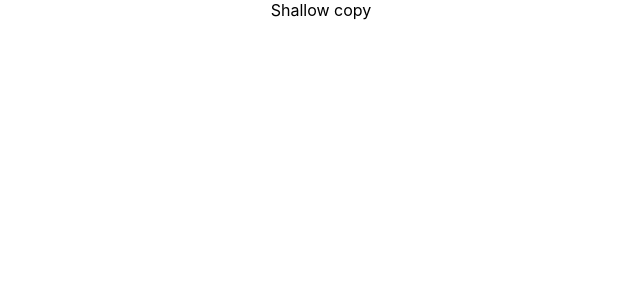
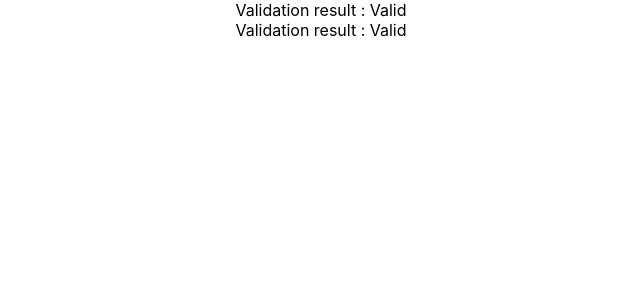
Before and after one commit to toanlehcm/HoleTex, a React (Create React App) app: page / in a window 1280 px wide. Shown: the top 300 px of the page, without its empty margins (319-959 px from the left). Built offline with nearby package versions, Linux system fonts and the light colour scheme.

Commit message:
SOLID: LiskovSubstitutionPrinciple

```diff
--- a/src/App.js
+++ b/src/App.js
@@ -1,10 +1,10 @@
 import './App.css';
-import ShallowCopy from './lesson/ShallowCopy';
+import LiskovSubstitutionPrinciple from './lesson/LiskovSubstitutionPrinciple';
 
 function App() {
   return (
     <div className="App">
-      <ShallowCopy />
+      <LiskovSubstitutionPrinciple />
     </div>
   );
 }
--- /dev/null
+++ b/src/lesson/LiskovSubstitutionPrinciple/index.js
@@ -0,0 +1,35 @@
+import React from 'react';
+
+class FormValidator extends React.Component {
+  validate() {
+    const { value } = this.props;
+    console.log('value', value);
+    return value && value.trim() !== '';
+  }
+
+  render() {
+    return <div>Validation result : {this.validate() ? 'Valid' : 'Invalid'}</div>;
+  }
+}
+
+class EmailValidator extends FormValidator {
+  validate() {
+    const { value } = this.props;
+    console.log('value *', value);
+    const isValidBase = super.validate();
+    console.log('isValidBase', isValidBase);
+    const emailPattern = /^[^\s@]+@[^\s@]+\.[^\s@]+$/;
+    return isValidBase && emailPattern.test(value);
+  }
+}
+
+function LiskovSubstitutionPrinciple(props) {
+  return (
+    <>
+      <FormValidator value="test" />
+      <EmailValidator value="test@example.com" />
+    </>
+  );
+}
+
+export default LiskovSubstitutionPrinciple;
```
